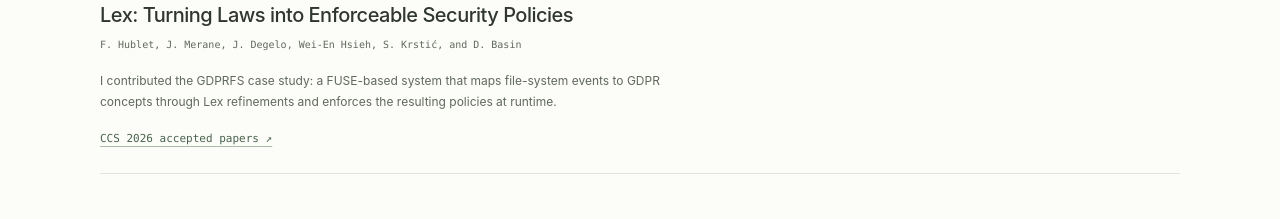
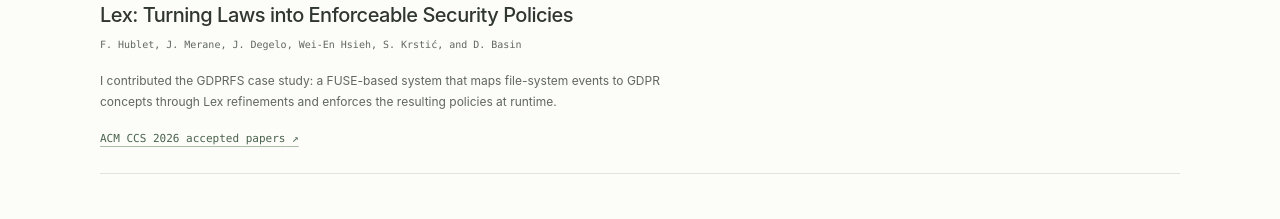
Before and after one commit to annhit29/portfolio, a React (Vite) app: page / in a window 1280 px wide. Shown: the part 2680-2899 px from the top of the page. Built offline with nearby package versions, Linux system fonts and the light colour scheme.

Commit message:
better title

```diff
--- a/src/data/portfolio.ts
+++ b/src/data/portfolio.ts
@@ -196,7 +196,7 @@ export const publication = {
     'I contributed the GDPRFS case study: a FUSE-based system that maps file-system events to GDPR concepts through Lex refinements and enforces the resulting policies at runtime.',
   links: [
     {
-      label: 'CCS 2026 accepted papers',
+      label: 'ACM CCS 2026 accepted papers',
       url: 'https://www.sigsac.org/ccs/CCS2026/program/accepted-papers.html',
     },
   ],
```
